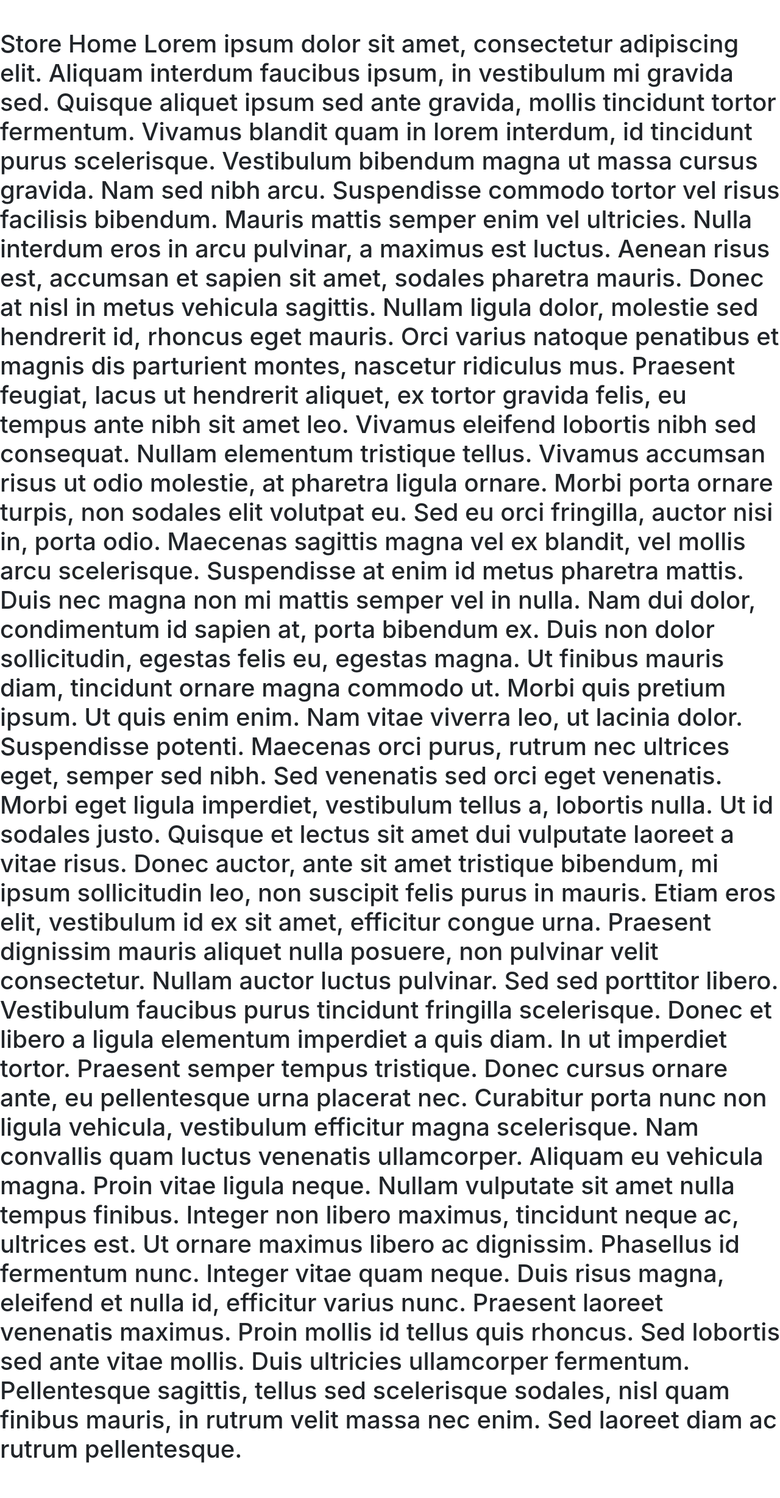
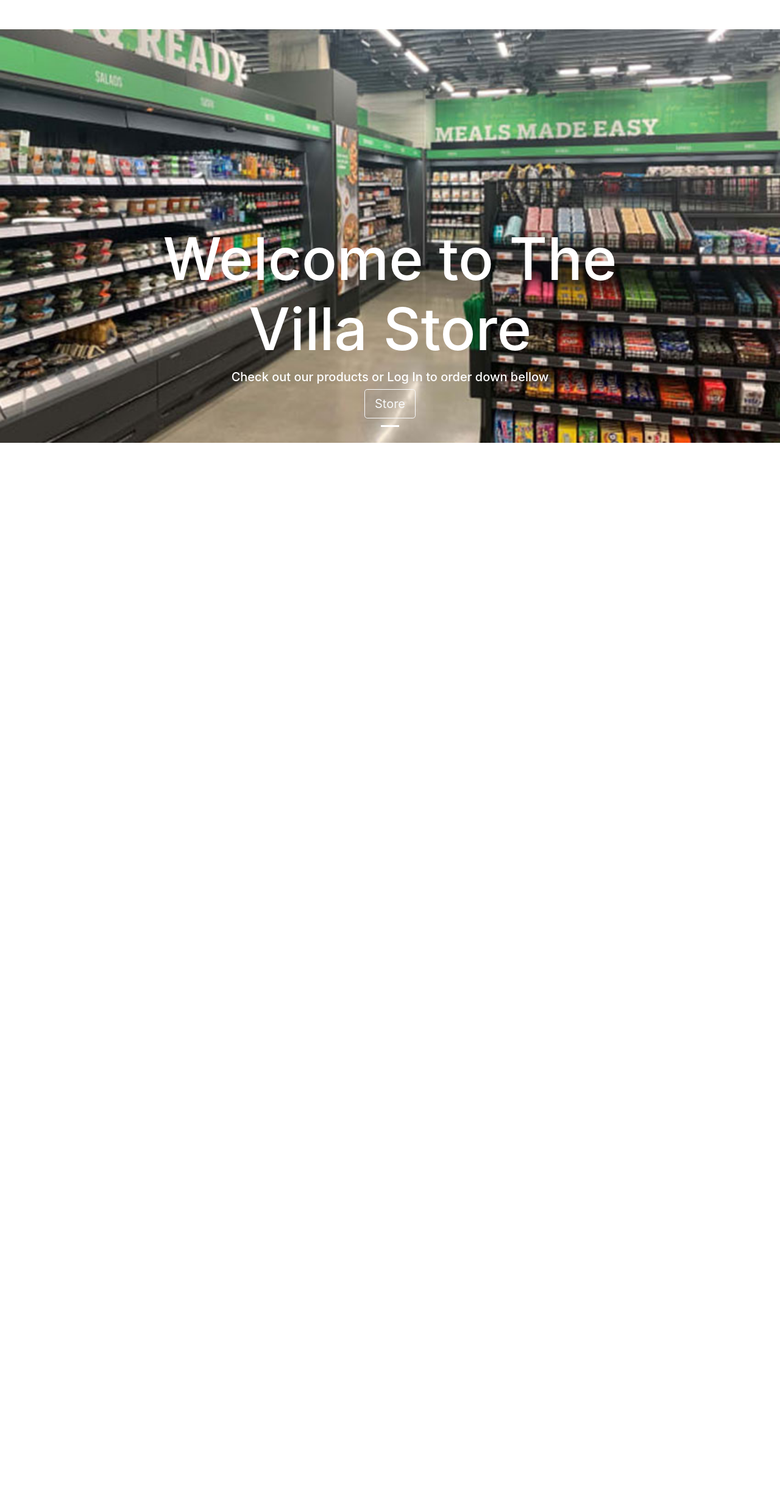
Before and after one commit to TheSciCoder3000/Store-App, a Django app: page / in a window 1280 px wide. Shown: the part 86-2542 px from the top of the page at 61% size. After the commit the page ends 812 px from the top, so only its background shows below. Run offline with Django 3.2, Linux system fonts and the light colour scheme; parts of the project's set-up code (start-up, migrations or seed data) failed here and were passed over; some libraries are stand-ins or nearby versions.

Commit message:
home changes

```diff
--- a/my_store/static/css/style.css
+++ b/my_store/static/css/style.css
@@ -1,5 +1,10 @@
 html{
   scroll-behavior: smooth;
+}
+
+img{
+  height: auto;
+  width: 100%;
 }
 
 .show-border{
@@ -144,6 +149,10 @@ html{
   font-size: 1rem;
 }
 
+.welcome-message{
+  font-size: 6rem;
+}
+
 /* XSmall */
 @media (max-width: 575px) {
 
@@ -153,6 +162,12 @@ html{
 @media (max-width: 767px) {
   .change-bgColor{
     background-color: #0f0f0f;
+  }
+  img{
+    width: 200%;
+  }
+  .welcome-message{
+    font-size: 3rem;
   }
 }
 
--- a/my_store/templates/my_store/home.html
+++ b/my_store/templates/my_store/home.html
@@ -1,22 +1,19 @@
 {% extends "my_store/base.html" %}
-
+{% load static %}
 {% block content %}
-  <div class="row">
-    <div class="">
-
+  <div id="slides" class="carousel slide" data-ride="carousel">
+    <ul class="carousel-indicators">
+      <li data-target="#slides" data-slide-to="0" class="active"></li>
+    </ul>
+    <div class="carousel-inner">
+      <div class="carousel-item active">
+        <img src="{% static 'img/background.jpg' %}" >
+        <div class="carousel-caption">
+          <h1 class="welcome-message">Welcome to The Villa Store</h1>
+          <p class="h5">Check out our products or Log In to order down bellow</p>
+          <button type="button" class="btn btn-outline-light btn-lg">Store</button>
+        </div>
+      </div>
     </div>
   </div>
-  <h1>Store Home
-
-Lorem ipsum dolor sit amet, consectetur adipiscing elit. Aliquam interdum faucibus ipsum, in vestibulum mi gravida sed. Quisque aliquet ipsum sed ante gravida, mollis tincidunt tortor fermentum. Vivamus blandit quam in lorem interdum, id tincidunt purus scelerisque. Vestibulum bibendum magna ut massa cursus gravida. Nam sed nibh arcu. Suspendisse commodo tortor vel risus facilisis bibendum. Mauris mattis semper enim vel ultricies. Nulla interdum eros in arcu pulvinar, a maximus est luctus. Aenean risus est, accumsan et sapien sit amet, sodales pharetra mauris. Donec at nisl in metus vehicula sagittis. Nullam ligula dolor, molestie sed hendrerit id, rhoncus eget mauris. Orci varius natoque penatibus et magnis dis parturient montes, nascetur ridiculus mus.
-
-Praesent feugiat, lacus ut hendrerit aliquet, ex tortor gravida felis, eu tempus ante nibh sit amet leo. Vivamus eleifend lobortis nibh sed consequat. Nullam elementum tristique tellus. Vivamus accumsan risus ut odio molestie, at pharetra ligula ornare. Morbi porta ornare turpis, non sodales elit volutpat eu. Sed eu orci fringilla, auctor nisi in, porta odio. Maecenas sagittis magna vel ex blandit, vel mollis arcu scelerisque. Suspendisse at enim id metus pharetra mattis. Duis nec magna non mi mattis semper vel in nulla. Nam dui dolor, condimentum id sapien at, porta bibendum ex. Duis non dolor sollicitudin, egestas felis eu, egestas magna.
-
-Ut finibus mauris diam, tincidunt ornare magna commodo ut. Morbi quis pretium ipsum. Ut quis enim enim. Nam vitae viverra leo, ut lacinia dolor. Suspendisse potenti. Maecenas orci purus, rutrum nec ultrices eget, semper sed nibh. Sed venenatis sed orci eget venenatis.
-
-Morbi eget ligula imperdiet, vestibulum tellus a, lobortis nulla. Ut id sodales justo. Quisque et lectus sit amet dui vulputate laoreet a vitae risus. Donec auctor, ante sit amet tristique bibendum, mi ipsum sollicitudin leo, non suscipit felis purus in mauris. Etiam eros elit, vestibulum id ex sit amet, efficitur congue urna. Praesent dignissim mauris aliquet nulla posuere, non pulvinar velit consectetur. Nullam auctor luctus pulvinar. Sed sed porttitor libero. Vestibulum faucibus purus tincidunt fringilla scelerisque. Donec et libero a ligula elementum imperdiet a quis diam. In ut imperdiet tortor. Praesent semper tempus tristique. Donec cursus ornare ante, eu pellentesque urna placerat nec. Curabitur porta nunc non ligula vehicula, vestibulum efficitur magna scelerisque.
-
-Nam convallis quam luctus venenatis ullamcorper. Aliquam eu vehicula magna. Proin vitae ligula neque. Nullam vulputate sit amet nulla tempus finibus. Integer non libero maximus, tincidunt neque ac, ultrices est. Ut ornare maximus libero ac dignissim. Phasellus id fermentum nunc. Integer vitae quam neque. Duis risus magna, eleifend et nulla id, efficitur varius nunc. Praesent laoreet venenatis maximus. Proin mollis id tellus quis rhoncus. Sed lobortis sed ante vitae mollis. Duis ultricies ullamcorper fermentum. Pellentesque sagittis, tellus sed scelerisque sodales, nisl quam finibus mauris, in rutrum velit massa nec enim. Sed laoreet diam ac rutrum pellentesque.
-
-  </h1>
 {% endblock content %}
--- a/store_proj/settings.py
+++ b/store_proj/settings.py
@@ -125,7 +125,7 @@ USE_TZ = True
 
 STATIC_URL = '/static/'
 
-STATIC_ROOT = '/home/TheVilla/Store-App/static'
+STATIC_ROOT = os.path.join(BASE_DIR, 'static')
 
 CRISPY_TEMPLATE_PACK = 'bootstrap4'
 
```
Also changed, not shown: my_store/migrations/0023_auto_20200814_1007.py (added), my_store/static/img/background.jpg (added).
